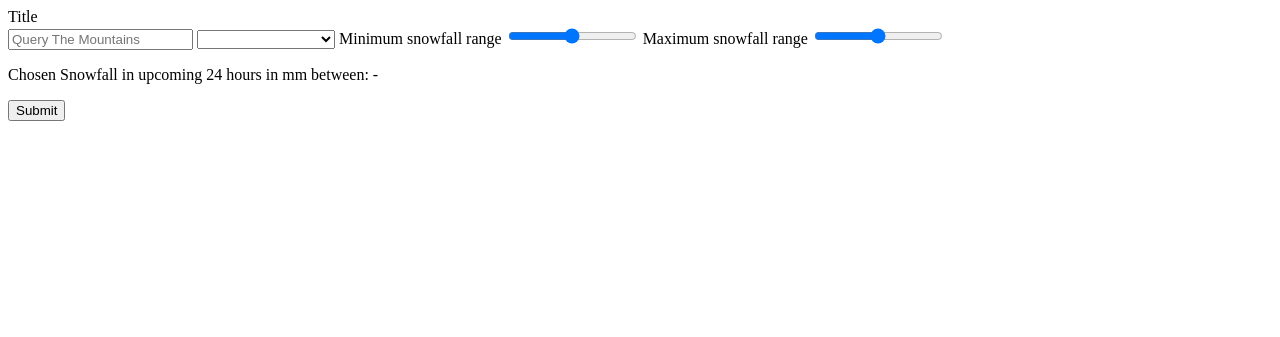
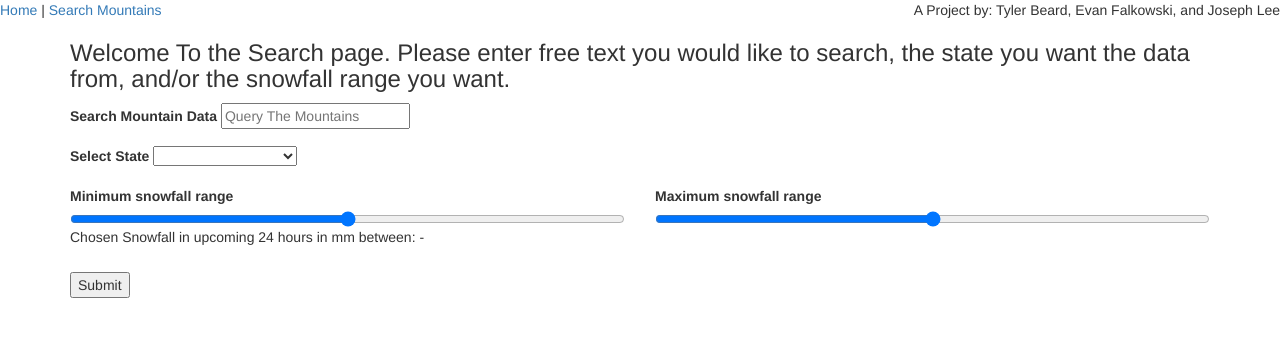
Before and after one commit to evanfalkowski/Info624Project, a Flask app: page /search_page in a window 1280 px wide. Shown: the top 337 px of the page. Run offline with Flask 2, Linux system fonts and the light colour scheme; some libraries are stand-ins or nearby versions.

Commit message:
Update for style

```diff
--- a/app.py
+++ b/app.py
@@ -18,8 +18,6 @@ engine_name = "info624-skisearch"
 
 states = ["", "Alabama", "Alaska", "Arizona", "Arkansas", "California", "Colorado", "Connecticut", "Delaware", "District of Columbia", "Florida", "Georgia", "Hawaii", "Idaho", "Illinois", "Indiana", "Iowa", "Kansas", "Kentucky", "Louisiana", "Maine", "Maryland", "Massachusetts", "Michigan", "Minnesota", "Mississippi", "Missouri", "Montana", "Nebraska", "Nevada", "New Hampshire", "New Jersey", "New Mexico", "New York", "North Carolina", "North Dakota", "Ohio", "Oklahoma", "Oregon", "Pennsylvania", "Rhode Island", "South Carolina", "South Dakota", "Tennessee", "Texas", "Utah", "Vermont", "Virginia", "Washington", "West Virginia", "Wisconsin", "Wyoming"]
 
-
-#id, data, state, snowfall
 
 @app.route("/")
 def index():
@@ -47,13 +45,6 @@ def search_page():
         #enterprise-search-engine-info624-skisearch
 
         #gets all the docs
-        # result = es.search(
-        #         index='enterprise-search-engine-info624-skisearch',
-        #         query={
-        #             'match_all': {}
-        #         }
-        #     )
-
         # {
         #     "query": {
         #         "bool": {
@@ -90,70 +81,12 @@ def search_page():
 
         result = es.search(
             index='enterprise-search-engine-info624-skisearch',
-            query={
-                "match": {
-                    "content": "dog"
-                }
-            }
+            query=built_query
         )
 
-
-        # print(result['hits']['hits'])
-        all_docs = {}
+        all_docs = result['hits']['hits']
 
         return render_template('results.html', all_docs=all_docs)
-
-        # query = request.form['ski_query']
-        #
-        # if not query:
-        #     flash('Please Enter a query')
-        # else:
-        #     result = es.search(
-        #         index='lord-of-the-rings',
-        #         query={
-        #             'match': {'quote': 'late'}
-        #         }
-        #     )
-        #
-        #     result['hits']['hits']
-            # all_docs = {}
-            # all_indices = es.indices.get_alias("*")
-            #
-            # # iterate over the index names
-            # for ind in all_indices:
-            #
-            #     # skip hidden indices with '.' in name
-            #     if "." not in ind[:1]:
-            #         # nest another dictionary for index inside
-            #         all_docs[ind] = {}
-            #
-            #         # print the index name
-            #         print("\nindex:", ind)
-            #
-            #         # get 20 of the Elasticsearch documents from index
-            #         docs = es.search(
-            #             from_=0,  # for pagination
-            #             index=ind,
-            #             body={
-            #                 'size': 10,
-            #                 'query': {
-            #                     # pass query paramater
-            #                     'match_all': query
-            #                 }
-            #             })
-            #
-            #         # get just the doc "hits"
-            #         docs = docs["hits"]["hits"]
-            #
-            #         # print the list of docs
-            #         print("index:", ind, "has", len(docs), "num of docs.")
-            #
-            #         # put the list of docs into a dict key
-            #         all_docs[ind]["docs"] = docs
-
-            #return redirect(url_for('results'))
-
-   # return render_template('search_page.html')
 
 
 @app.route('/results')
--- /dev/null
+++ b/templates/base.html
@@ -0,0 +1,28 @@
+<!DOCTYPE html PUBLIC "-//W3C//DTD XHTML 1.0 Strict//EN"
+ "http://www.w3.org/TR/xhtml1/DTD/xhtml1-strict.dtd">
+<html xmlns="http://www.w3.org/1999/xhtml">
+<head>
+  <link rel="stylesheet" href="https://maxcdn.bootstrapcdn.com/bootstrap/3.3.7/css/bootstrap.min.css"
+          integrity="sha384-BVYiiSIFeK1dGmJRAkycuHAHRg32OmUcww7on3RYdg4Va+PmSTsz/K68vbdEjh4u" crossorigin="anonymous">
+  <link rel="stylesheet" href="style.css" />
+  <script src="https://maxcdn.bootstrapcdn.com/bootstrap/3.3.7/js/bootstrap.min.js"
+            integrity="sha384-Tc5IQib027qvyjSMfHjOMaLkfuWVxZxUPnCJA7l2mCWNIpG9mGCD8wGNIcPD7Txa"
+            crossorigin="anonymous"></script>
+    <meta charset="UTF-8">
+  <title>{% block title %}{% endblock %} - Info624</title>
+  {% block html_head %}{% endblock %}
+</head>
+<body>
+  <header class="topnav">
+    <a class="active" href="/">Home</a>
+    <span> | </span>
+    <a href="search_page"> Search Mountains </a>
+    <div class="pull-right">
+     <span>A Project by: Tyler Beard, Evan Falkowski, and Joseph Lee</span>
+    </div>
+  </header>
+
+  <div id="content" class="container">
+    {% block content %}{% endblock %}
+  </div>
+</body>
--- a/templates/search_page.html
+++ b/templates/search_page.html
@@ -1,35 +1,56 @@
-<!DOCTYPE html>
-<html lang="en">
-<head>
-    <title>Search Page</title>
-</head>
-<body>
+{% extends "base.html" %}
+{% block title %}Index{% endblock %}
+{% block content %}
+<div>
+    <h3>
+        Welcome To the Search page. Please enter free text you would like to search, the state you want the data from, and/or the snowfall range you want.
+    </h3>
      <form method="post">
-        <label for="title">Title</label>
-        <br>
-        <input type="text" name="ski_query"
+        <div class="form-group">
+            <div class="row">
+                <div class="col-md-6">
+                <label for="textquery">Search Mountain Data</label>
+                <input type="text" name="ski_query" id="textquery"
                    placeholder="Query The Mountains"
                    value="{{ request.form['ski_query'] }}"></input>
-        <select name="selected_state" class="Input">
+                </div>
+            </div>
+        </div>
+       <div class="form-group">
+           <div class="row">
+               <div class="col-md-6">
+               <label for="state_select">Select State</label>
+                <select name="selected_state" class="Input" id="state_select">
                     {% for state in states %}
                       <option value="{{state}}" >{{state}}</option>
                     {% endfor %}
                 </select>
-
-        <label> Minimum snowfall range</label>
-        <input id="input_slider_min" type="range" min="0" max="" name="snowfall_slider_min" oninput="updateSnowValue_min(value)"/>
-
-        <label> Maximum snowfall range</label>
-        <input id="input_slider_max" type="range" min="0" max="100" name="snowfall_slider_max" oninput="updateSnowValue_max(value)"/>
-
-        <p>Chosen Snowfall in upcoming 24 hours in mm between:<span id="slider_amount_min"></span> - <span id="slider_amount_max"></span></p>
+           </div>
+           </div>
 
 
-
+       </div>
+        <div class="form-group">
+            <div class="row">
+                <div class="col-md-6">
+                <label  for="input_slider_min"> Minimum snowfall range</label>
+                <input id="input_slider_min" type="range" min="0" max="" name="snowfall_slider_min" oninput="updateSnowValue_min(value)"/>
+            </div>
+             <div class="col-md-6">
+                <label  for="input_slider_max"> Maximum snowfall range</label>
+                <input id="input_slider_max" type="range" min="0" max="100" name="snowfall_slider_max" oninput="updateSnowValue_max(value)"/>
+             </div>
+            </div>
+            <div class="row">
+                <div class="col-md-6">
+                    <p>Chosen Snowfall in upcoming 24 hours in mm between:<span id="slider_amount_min"></span> - <span id="slider_amount_max"></span></p>
+                </div>
+            </div>
+        </div>
         <button type="submit">Submit</button>
    </form>
-</body>
-</html>
+</div>
+
 <script>
 function updateSnowValue_min(amount) {
      document.querySelector('#slider_amount_min').innerHTML = amount;
@@ -42,3 +63,4 @@ function updateSnowValue_max(amount) {
 }
 
 </script>
+{% endblock %}
```
Also changed, not shown: templates/index.html (+9 -7 lines), templates/results.html (+18 -14 lines). Lines whose indentation alone changed are shown as unchanged.
